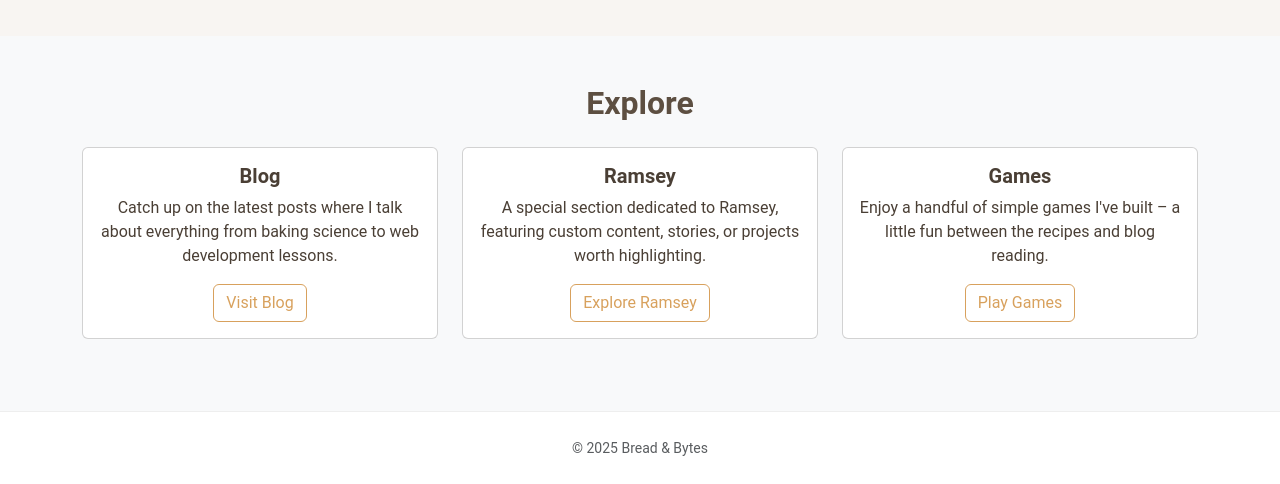
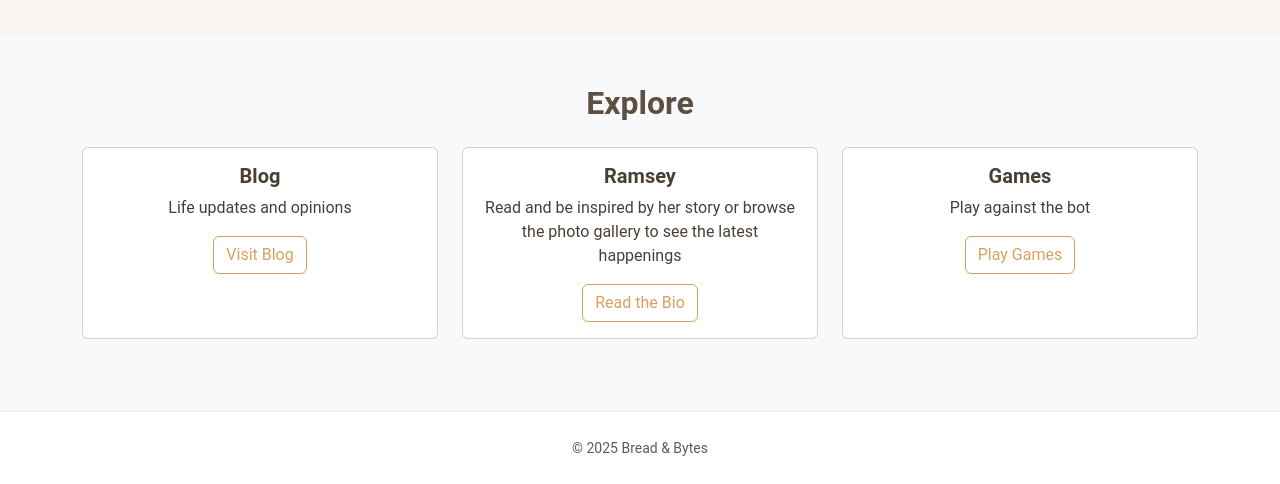
Before and after one commit to benpmay24/bensbreads, a Django app: page / in a window 1280 px wide. Shown: the part 738-1222 px from the top of the page. Run offline with Django 5.2, Linux system fonts and the light colour scheme; data that the repository does not hold is empty; some libraries are stand-ins or nearby versions.

Commit message:
Home page updates

```diff
--- a/main/templates/index.html
+++ b/main/templates/index.html
@@ -51,7 +51,7 @@
         <div class="card h-100">
           <div class="card-body">
             <h5 class="card-title" style="font-size: 1.25rem; font-weight: 600;">Blog</h5>
-            <p class="card-text" style="font-size: 1rem;">Catch up on the latest posts where I talk about everything from baking science to web development lessons.</p>
+            <p class="card-text" style="font-size: 1rem;">Life updates and opinions</p>
             <a href="{% url 'blog' %}" class="btn btn-outline-primary">Visit Blog</a>
           </div>
         </div>
@@ -60,8 +60,8 @@
         <div class="card h-100">
           <div class="card-body">
             <h5 class="card-title" style="font-size: 1.25rem; font-weight: 600;">Ramsey</h5>
-            <p class="card-text" style="font-size: 1rem;">A special section dedicated to Ramsey, featuring custom content, stories, or projects worth highlighting.</p>
-            <a href="{% url 'ramsey' %}" class="btn btn-outline-primary">Explore Ramsey</a>
+            <p class="card-text" style="font-size: 1rem;">Read and be inspired by her story or browse the photo gallery to see the latest happenings</p>
+            <a href="{% url 'ramsey' %}" class="btn btn-outline-primary">Read the Bio</a>
           </div>
         </div>
       </div>
@@ -69,8 +69,8 @@
         <div class="card h-100">
           <div class="card-body">
             <h5 class="card-title" style="font-size: 1.25rem; font-weight: 600;">Games</h5>
-            <p class="card-text" style="font-size: 1rem;">Enjoy a handful of simple games I've built – a little fun between the recipes and blog reading.</p>
-            <a href="{% url 'games' %}" class="btn btn-outline-primary">Play Games</a>
+            <p class="card-text" style="font-size: 1rem;">Play against the bot</p>
+            <a href="{% url 'connect4' %}" class="btn btn-outline-primary">Play Games</a>
           </div>
         </div>
       </div>
```
